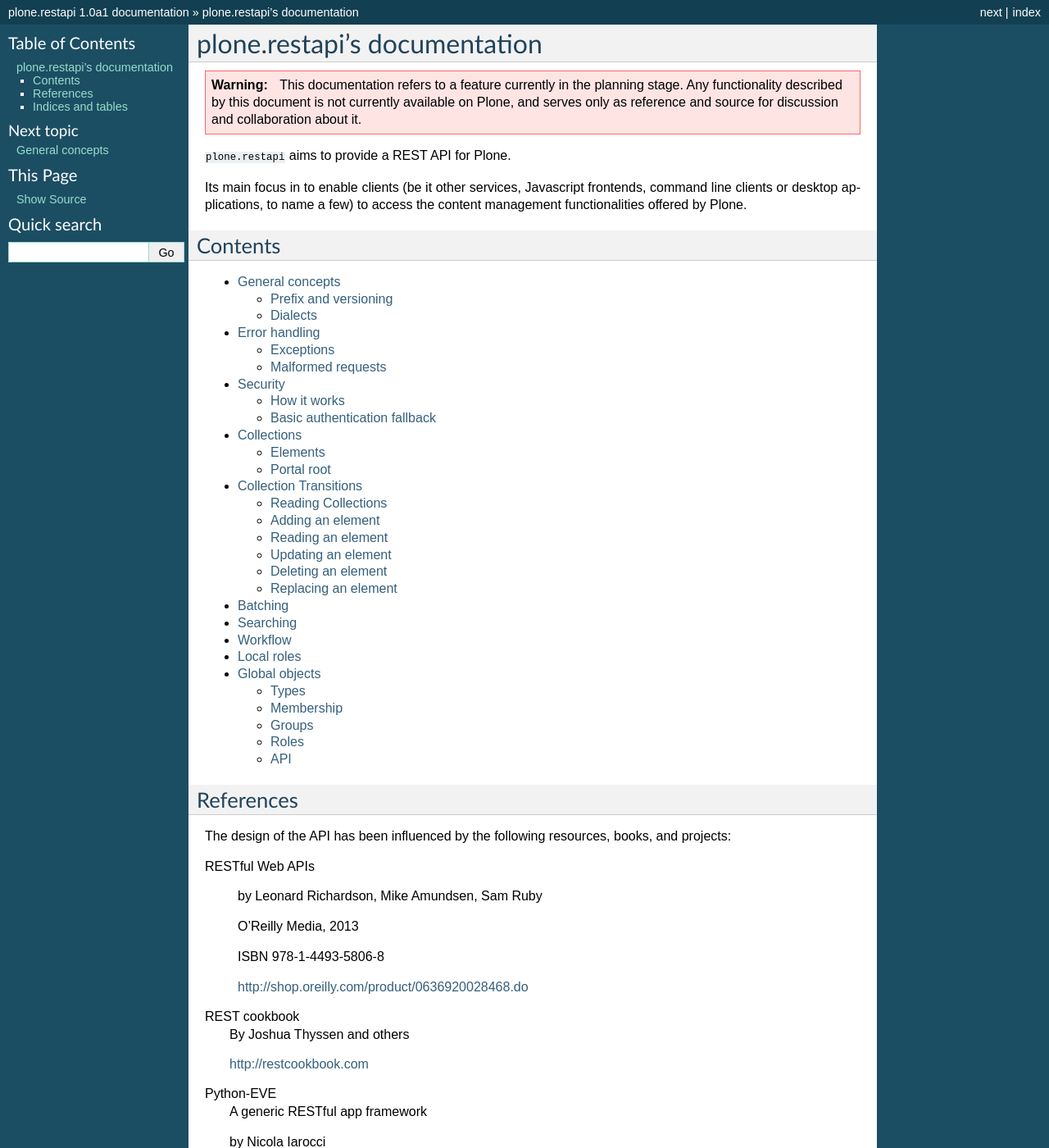
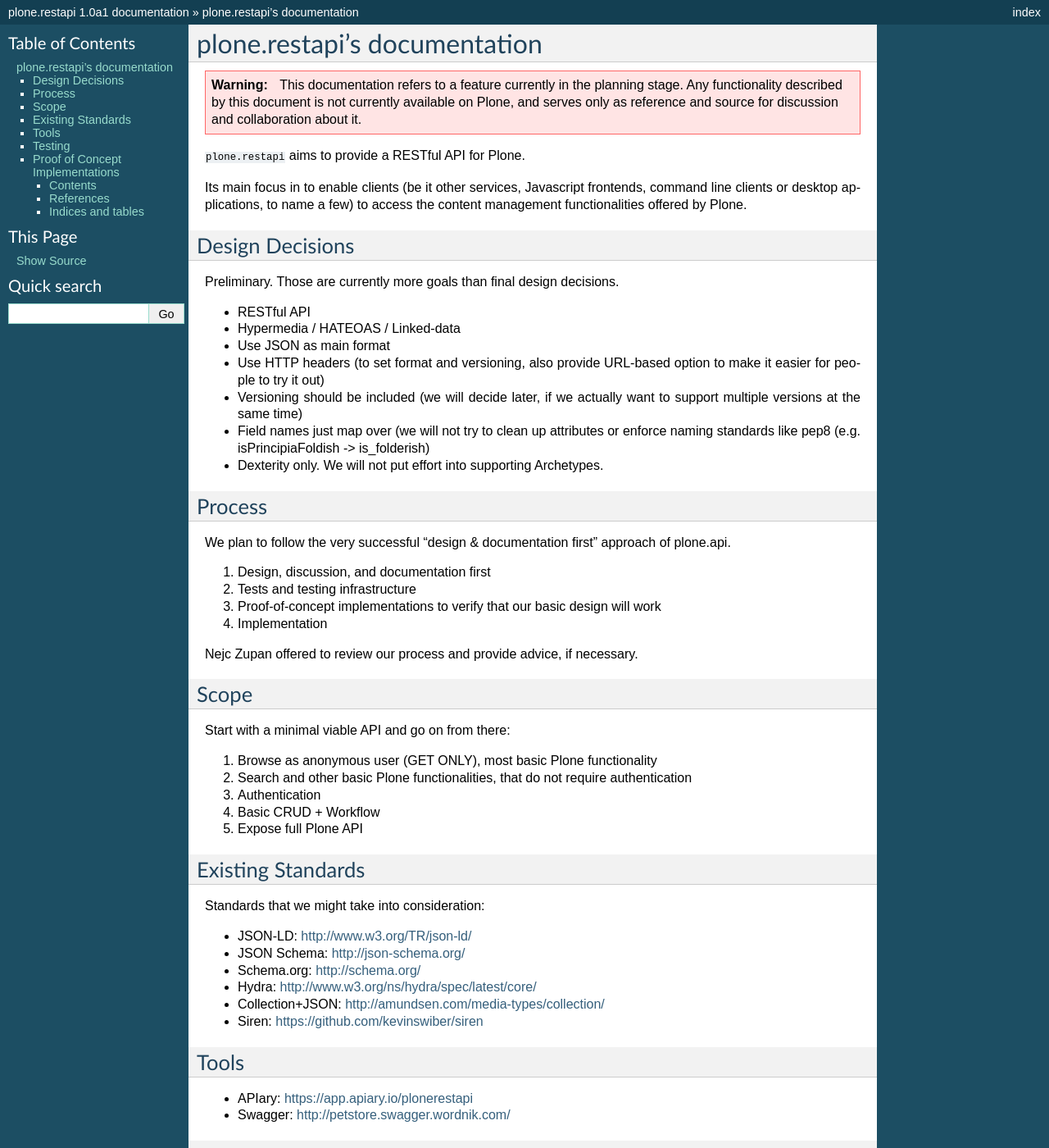
Before and after one commit to plone/plone.restapi, a Sphinx documentation site: the page built from docs/source/index.rst, in a window 1280 px wide and 1400 px high. Shown: the whole window at 82% size. Built offline with Sphinx 7.4.7, drawn with Linux system fonts in a browser that asks for light colours; some of the changed text lies outside the part shown.

Commit message:
Move open space content into the main documentation. Remove all the old docs for now. We can include them again later.

```diff
--- a/docs/source/index.rst
+++ b/docs/source/index.rst
@@ -9,9 +9,82 @@ plone.restapi's documentation
 
 .. include:: /alert-noindex.rst
 
-``plone.restapi`` aims to provide a REST API for Plone.
+``plone.restapi`` aims to provide a RESTful API for Plone.
 
 Its main focus in to enable clients (be it other services, Javascript frontends, command line clients or desktop applications, to name a few) to access the content management functionalities offered by Plone.
+
+
+Design Decisions
+----------------
+
+Preliminary. Those are currently more goals than final design decisions.
+
+- RESTful API
+- Hypermedia / HATEOAS / Linked-data
+- Use JSON as main format
+- Use HTTP headers (to set format and versioning, also provide URL-based option to make it easier for people to try it out)
+- Versioning should be included (we will decide later, if we actually want to support multiple versions at the same time)
+- Field names just map over (we will not try to clean up attributes or enforce naming standards like pep8 (e.g. isPrincipiaFoldish -> is_folderish)
+- Dexterity only. We will not put effort into supporting Archetypes.
+
+
+Process
+-------
+
+We plan to follow the very successful "design & documentation first" approach of plone.api.
+
+1) Design, discussion, and documentation first
+2) Tests and testing infrastructure
+3) Proof-of-concept implementations to verify that our basic design will work
+4) Implementation
+
+Nejc Zupan offered to review our process and provide advice, if necessary.
+
+
+Scope
+-----
+
+Start with a minimal viable API and go on from there:
+
+1) Browse as anonymous user (GET ONLY), most basic Plone functionality
+2) Search and other basic Plone functionalities, that do not require authentication
+3) Authentication
+4) Basic CRUD + Workflow
+5) Expose full Plone API
+
+
+Existing Standards
+------------------
+
+Standards that we might take into consideration:
+
+- JSON-LD: http://www.w3.org/TR/json-ld/
+- JSON Schema: http://json-schema.org/
+- Schema.org: http://schema.org/
+- Hydra: http://www.w3.org/ns/hydra/spec/latest/core/
+- Collection+JSON: http://amundsen.com/media-types/collection/
+- Siren: https://github.com/kevinswiber/siren
+
+
+Tools
+-----
+
+- APIary: https://app.apiary.io/plonerestapi
+- Swagger: http://petstore.swagger.wordnik.com/
+
+
+Testing
+-------
+
+- Sphinx-based?
+- Robot-Framework based?
+
+
+Proof of Concept Implementations
+--------------------------------
+
+- ZServer - Support for GET/POST/PUT/DELETE: https://github.com/tisto/plone.app.angularjs/commit/828440770c22991c38d146bfcf0e1c67559f60d9
+- Transformation - Dexerity Object -> JSON: https://github.com/tisto/plone.app.angularjs/blob/master/src/plone/app/angularjs/utils.py#L9
 
 
 Contents
@@ -20,16 +93,16 @@ Contents
 .. toctree::
    :maxdepth: 3
 
-   general-concepts
-   general-concepts/error-handling
-   general-concepts/security
-   collections
-   collections/transitions
-   collections/batching
-   collections/searching
-   workflow
-   local-roles
-   global-objects
+#   general-concepts
+#   general-concepts/error-handling
+#   general-concepts/security
+#   collections
+#   collections/transitions
+#   collections/batching
+#   collections/searching
+#   workflow
+#   local-roles
+#   global-objects
 
 
 References
```
